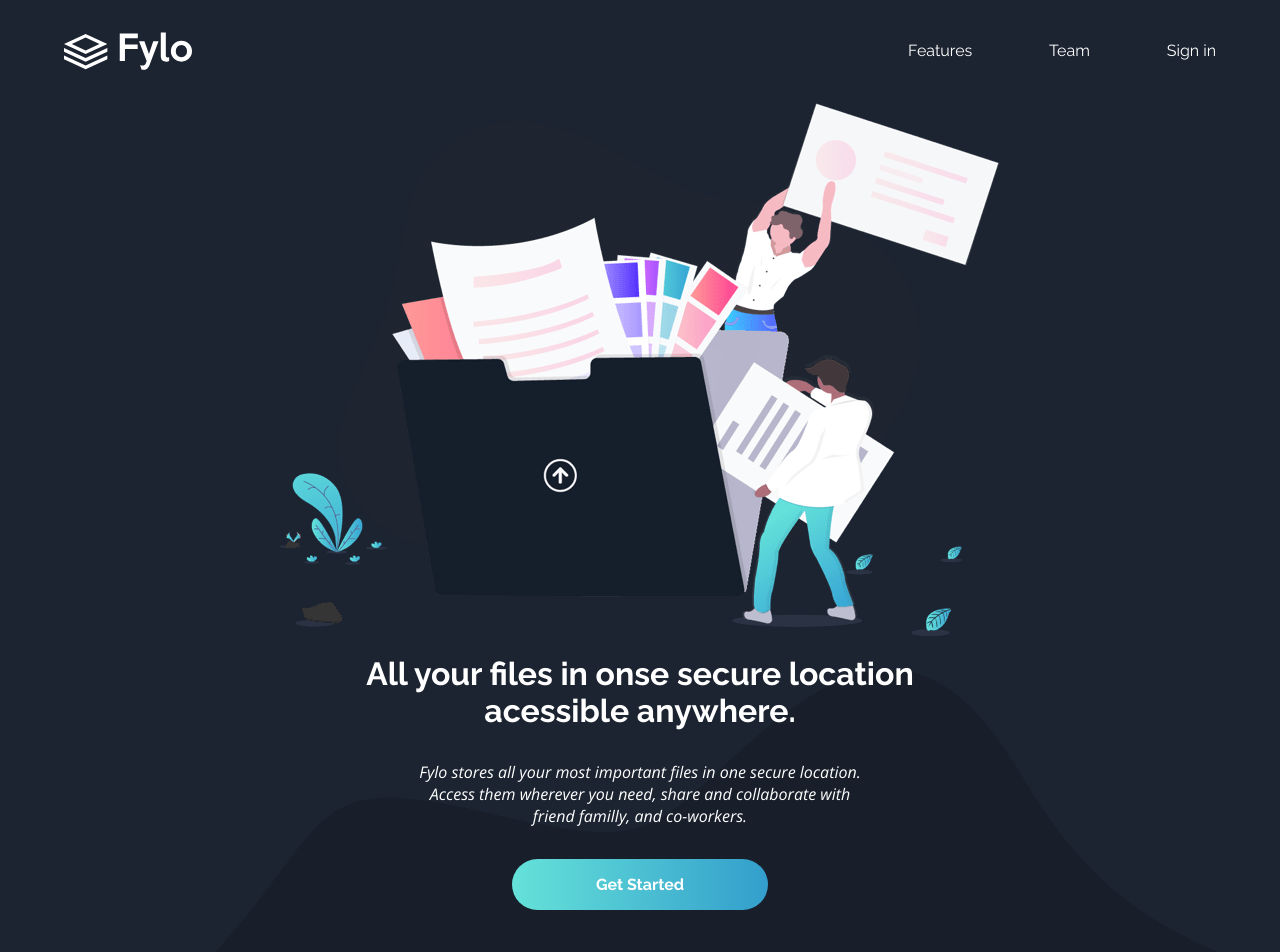
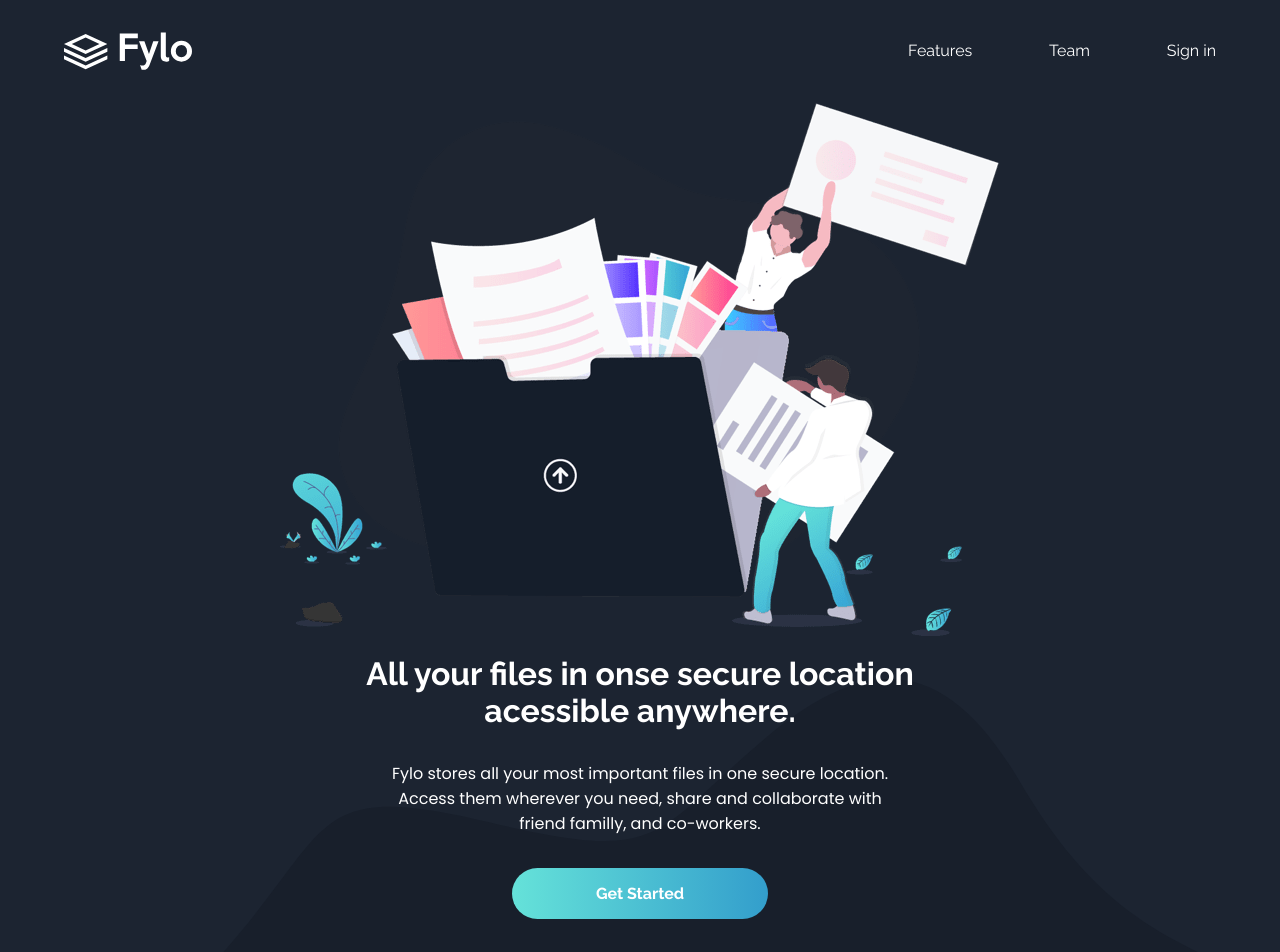
Before and after one commit to victorguirra/fylo, a React (Create React App) app: page / in a window 1280 px wide. Shown: the top 952 px of the page. Built offline with nearby package versions, Linux system fonts and the light colour scheme.

Commit message:
update secondary font

```diff
--- a/public/index.html
+++ b/public/index.html
@@ -5,7 +5,7 @@
     <meta name="viewport" content="width=device-width, initial-scale=1" />
     <link rel="preconnect" href="https://fonts.googleapis.com">
     <link rel="preconnect" href="https://fonts.gstatic.com" crossorigin>
-    <link href="https://fonts.googleapis.com/css2?family=Open+Sans:ital,wght@1,400;1,700&family=Raleway:wght@400;700&display=swap" rel="stylesheet">
+    <link href="https://fonts.googleapis.com/css2?family=Poppins&family=Raleway:wght@400;700&display=swap" rel="stylesheet">
     <title>Landing Page</title>
   </head>
   <body>
--- a/src/styles/Theme.ts
+++ b/src/styles/Theme.ts
@@ -15,6 +15,6 @@
 
     fonts: {
         primary: 'Raleway',
-        secondary: 'Open sans',
+        secondary: 'Poppins',
     }
 }
```
